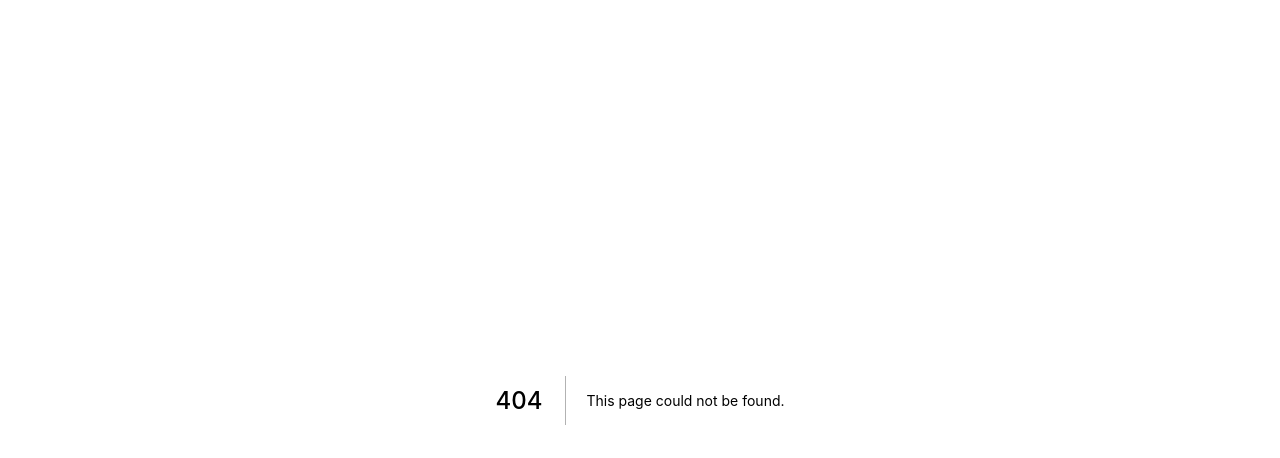
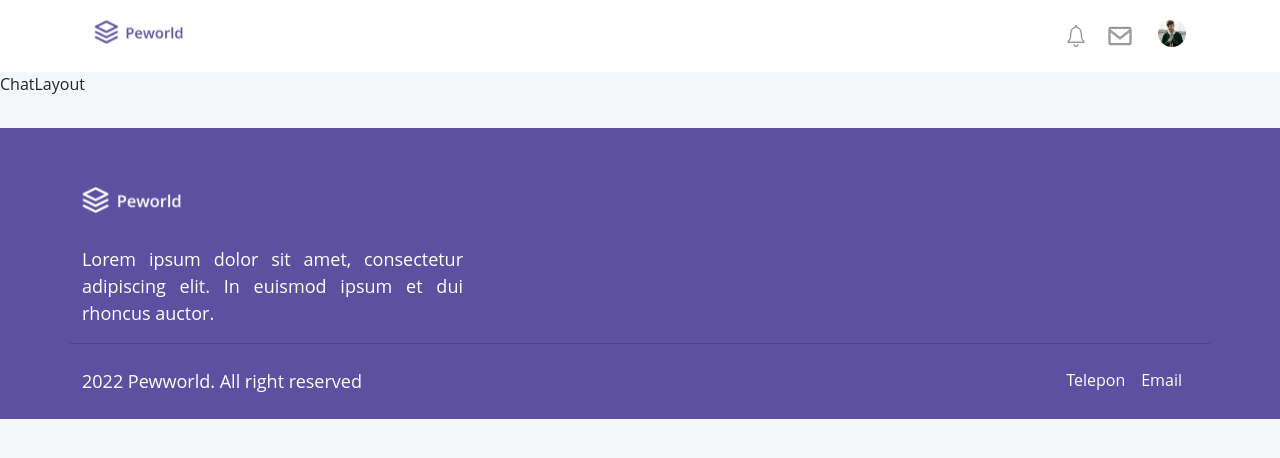
Before and after one commit to santipn/hire-job-FE, a Next.js app: page /chat in a window 1280 px wide. Before the commit this address had no page. Shown: the top 458 px of the page. Built offline with nearby package versions, Linux system fonts and the light colour scheme.

Commit message:
add:feat chat

```diff
--- a/src/components/navbar.js
+++ b/src/components/navbar.js
@@ -19,7 +19,8 @@ const NavbarComponent = () => {
                             </div> */}
                             <div className="iconNavbar d-flex align-items-center justify-content-center mx-4">
                                 <IoIosNotificationsOutline className="fs-3 mx-3" />
-                                <BiEnvelope className="fs-3 mr-3" />
+                                <Link href={'/chat'}><a><BiEnvelope className="fs-3 mr-3" /></a>
+                                </Link>
                             </div>
                             <div className="dropdown">
                                 <a className="nav-link" href="#" role="button" data-bs-toggle="dropdown" aria-expanded="false">
--- /dev/null
+++ b/src/layouts/chat/index.js
@@ -0,0 +1,15 @@
+import React from 'react'
+import FooterLayout from '../../components/footer'
+import NavbarComponent from '../../components/navbar'
+
+const ChatLayout = () => {
+  return (
+    <>
+    <NavbarComponent/>
+    <div>ChatLayout</div>
+    <FooterLayout/>
+    </>
+  )
+}
+
+export default ChatLayout
--- /dev/null
+++ b/src/pages/chat.js
@@ -0,0 +1,15 @@
+import ChatLayout from '../layouts/chat'
+import HeadLayout from '../layouts/head'
+
+const ChatPage = () => {
+  return (
+    <>
+        <HeadLayout title={'HomePage'} />
+        <ChatLayout/>
+
+    </>
+
+  )
+}
+
+export default ChatPage
--- a/src/styles/globals.scss
+++ b/src/styles/globals.scss
@@ -202,6 +202,9 @@ input[type=number] {
 
 .iconNavbar{
   color:#9B9B9B;
+  a{
+  color:#9B9B9B;
+  }
 }
 .navbarBtn{
   // padding: 0 2rem;
```
Also changed, not shown: src/layouts/chat/chat.module.scss (added).
